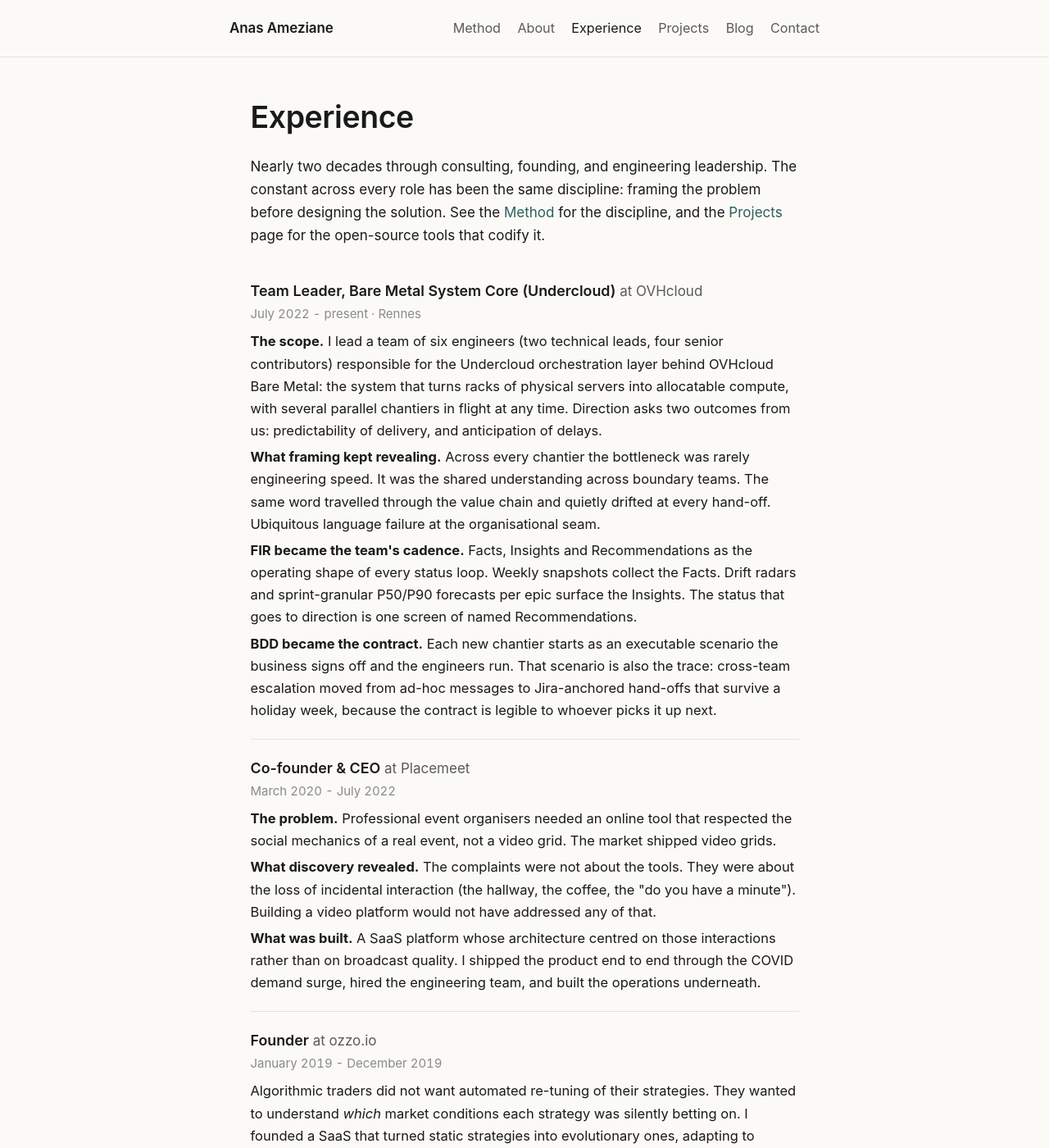
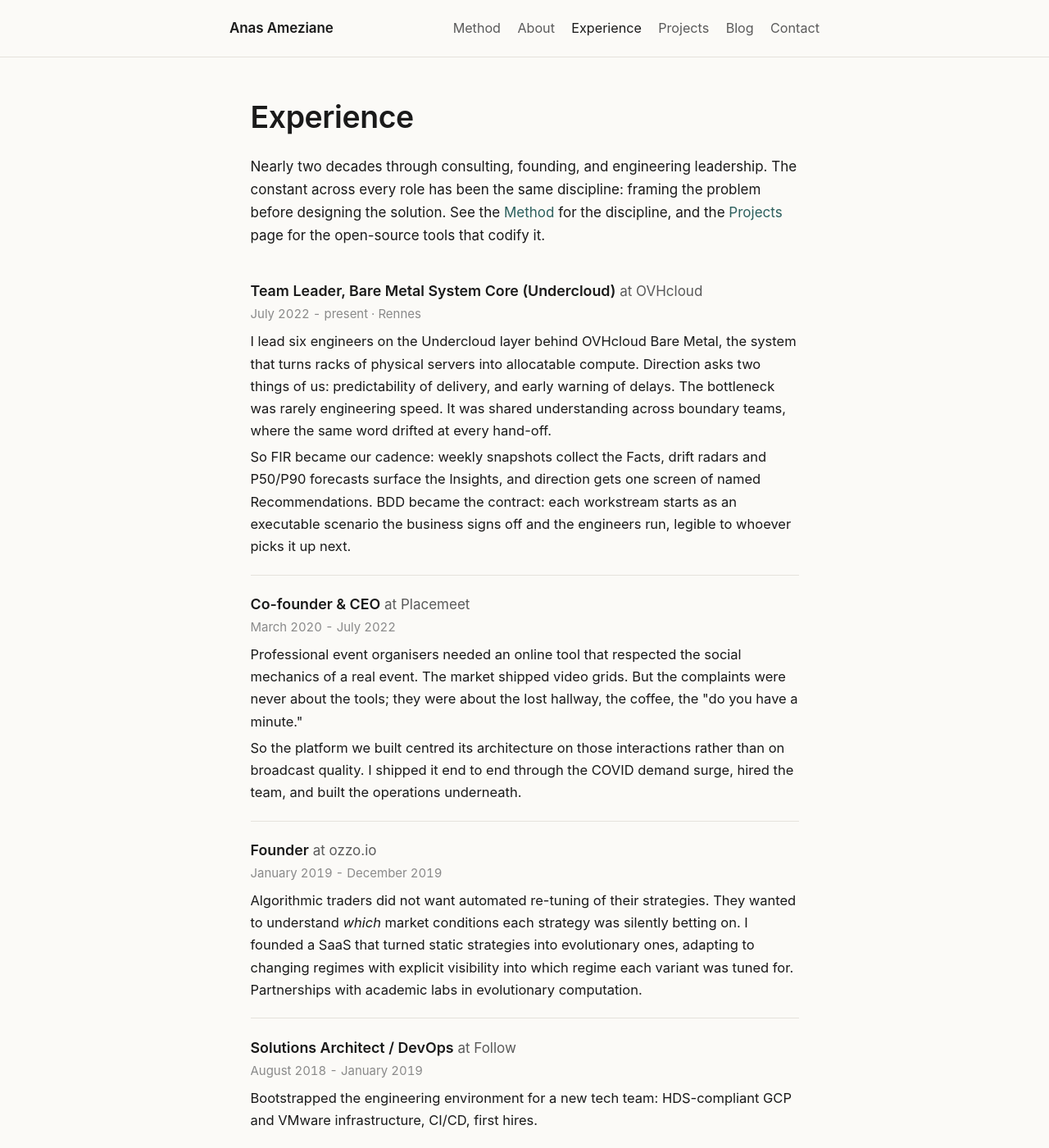
Before and after one commit to anasdox/anasdox.github.io, a Jekyll site: the page built from experience.md, in a window 1280 px wide and 1400 px high. Shown: the whole window at 82% size. Built offline with Jekyll 4.4.1, drawn with Linux system fonts in a browser that asks for light colours; some of the changed text lies outside the part shown.

Commit message:
Homogenize Experience to prose; tighten long roles; link home to tools
Experience: drop the bold lead-ins on OVHcloud and Placemeet so every
role reads as flowing prose. Condense the three long roles (OVHcloud,
Placemeet, Niji) to be shorter and more pointed. Replace the French
word "chantier" with "workstream".

Home: add a bridge from the discipline to the open-source tools that
codify it, plus a "The tools" CTA to /projects/ (proof by artifact).

Co-Authored-By: Claude Opus 4.8 (1M context) <noreply@anthropic.com>

```diff
--- a/experience.md
+++ b/experience.md
@@ -19,37 +19,21 @@ open-source tools that codify it.
     <span class="org">at OVHcloud</span>
     <span class="dates">July 2022 - present · Rennes</span>
     <p>
-      <strong>The scope.</strong> I lead a team of six engineers
-      (two technical leads, four senior contributors) responsible
-      for the Undercloud orchestration layer behind OVHcloud Bare
-      Metal: the system that turns racks of physical servers into
-      allocatable compute, with several parallel chantiers in
-      flight at any time. Direction asks two outcomes from us:
-      predictability of delivery, and anticipation of delays.
+      I lead six engineers on the Undercloud layer behind OVHcloud
+      Bare Metal, the system that turns racks of physical servers
+      into allocatable compute. Direction asks two things of us:
+      predictability of delivery, and early warning of delays. The
+      bottleneck was rarely engineering speed. It was shared
+      understanding across boundary teams, where the same word
+      drifted at every hand-off.
     </p>
     <p>
-      <strong>What framing kept revealing.</strong> Across every
-      chantier the bottleneck was rarely engineering speed. It was
-      the shared understanding across boundary teams. The same word
-      travelled through the value chain and quietly drifted at
-      every hand-off. Ubiquitous language failure at the
-      organisational seam.
-    </p>
-    <p>
-      <strong>FIR became the team's cadence.</strong> Facts,
-      Insights and Recommendations as the operating shape of every
-      status loop. Weekly snapshots collect the Facts. Drift radars
-      and sprint-granular P50/P90 forecasts per epic surface the
-      Insights. The status that goes to direction is one screen of
-      named Recommendations.
-    </p>
-    <p>
-      <strong>BDD became the contract.</strong> Each new chantier
+      So FIR became our cadence: weekly snapshots collect the
+      Facts, drift radars and P50/P90 forecasts surface the
+      Insights, and direction gets one screen of named
+      Recommendations. BDD became the contract: each workstream
       starts as an executable scenario the business signs off and
-      the engineers run. That scenario is also the trace:
-      cross-team escalation moved from ad-hoc messages to
-      Jira-anchored hand-offs that survive a holiday week, because
-      the contract is legible to whoever picks it up next.
+      the engineers run, legible to whoever picks it up next.
     </p>
   </li>
 
@@ -58,23 +42,16 @@ open-source tools that codify it.
     <span class="org">at Placemeet</span>
     <span class="dates">March 2020 - July 2022</span>
     <p>
-      <strong>The problem.</strong> Professional event organisers
-      needed an online tool that respected the social mechanics of
-      a real event, not a video grid. The market shipped video
-      grids.
+      Professional event organisers needed an online tool that
+      respected the social mechanics of a real event. The market
+      shipped video grids. But the complaints were never about the
+      tools; they were about the lost hallway, the coffee, the "do
+      you have a minute."
     </p>
     <p>
-      <strong>What discovery revealed.</strong> The complaints
-      were not about the tools. They were about the loss of
-      incidental interaction (the hallway, the coffee, the "do you
-      have a minute"). Building a video platform would not have
-      addressed any of that.
-    </p>
-    <p>
-      <strong>What was built.</strong> A SaaS platform whose
-      architecture centred on those interactions rather than on
-      broadcast quality. I shipped the product end to end through
-      the COVID demand surge, hired the engineering team, and
+      So the platform we built centred its architecture on those
+      interactions rather than on broadcast quality. I shipped it
+      end to end through the COVID demand surge, hired the team, and
       built the operations underneath.
     </p>
   </li>
@@ -112,23 +89,20 @@ open-source tools that codify it.
     <p>
       Enterprise clients in banking, telecom and media all wanted
       "DevOps", and meant different things by it. The pain was
-      never the pipeline. It was the handoff between the team that
+      never the pipeline. It was the hand-off between the team that
       wrote the code and the team that ran it, encoded in a
-      contract neither side had actually read. I built a
-      discovery-first consulting practice that started every
-      engagement with structured interviews, FIR write-ups and a
-      shared functional specification. The internal orchestrator
-      we shipped automated the lifecycle, but it was always the
-      spec that closed the engagement.
+      contract neither side had read. I built a discovery-first
+      consulting practice: structured interviews, FIR write-ups, a
+      shared functional specification. We shipped an orchestrator
+      to automate the lifecycle, but it was always the spec that
+      closed the engagement.
     </p>
     <p>
       Four years, around fifty pre-sales engagements for large
       French enterprises, and the next cohort of Solutions
-      Architects trained on the same discipline. The feedback
-      clients sent back was always about two things: the
-      willingness to challenge the problem they thought they were
-      buying, and the time spent with the people who would have to
-      live with the answer.
+      Architects trained on the same discipline. Clients came back
+      for one thing: the willingness to challenge the problem they
+      thought they were buying.
     </p>
   </li>
 
```
Also changed, not shown: index.html (+7 -0 lines).
